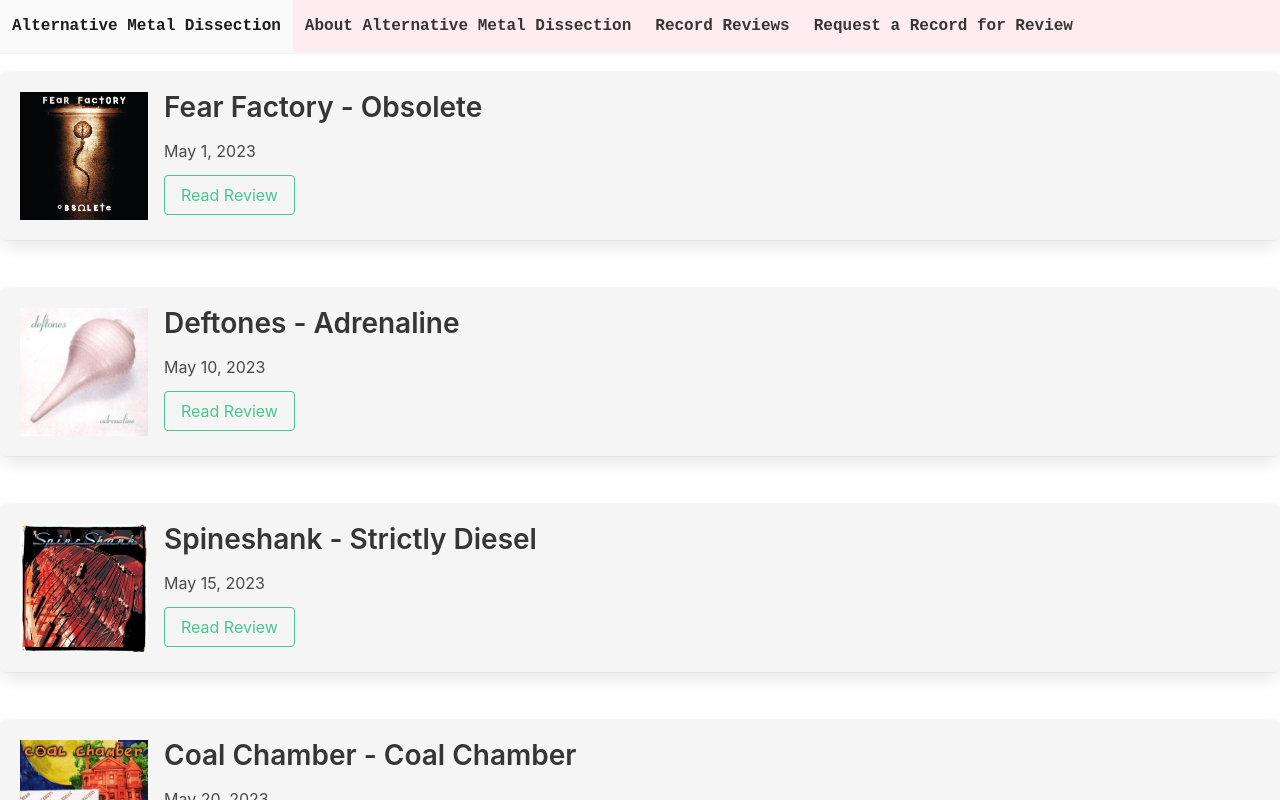
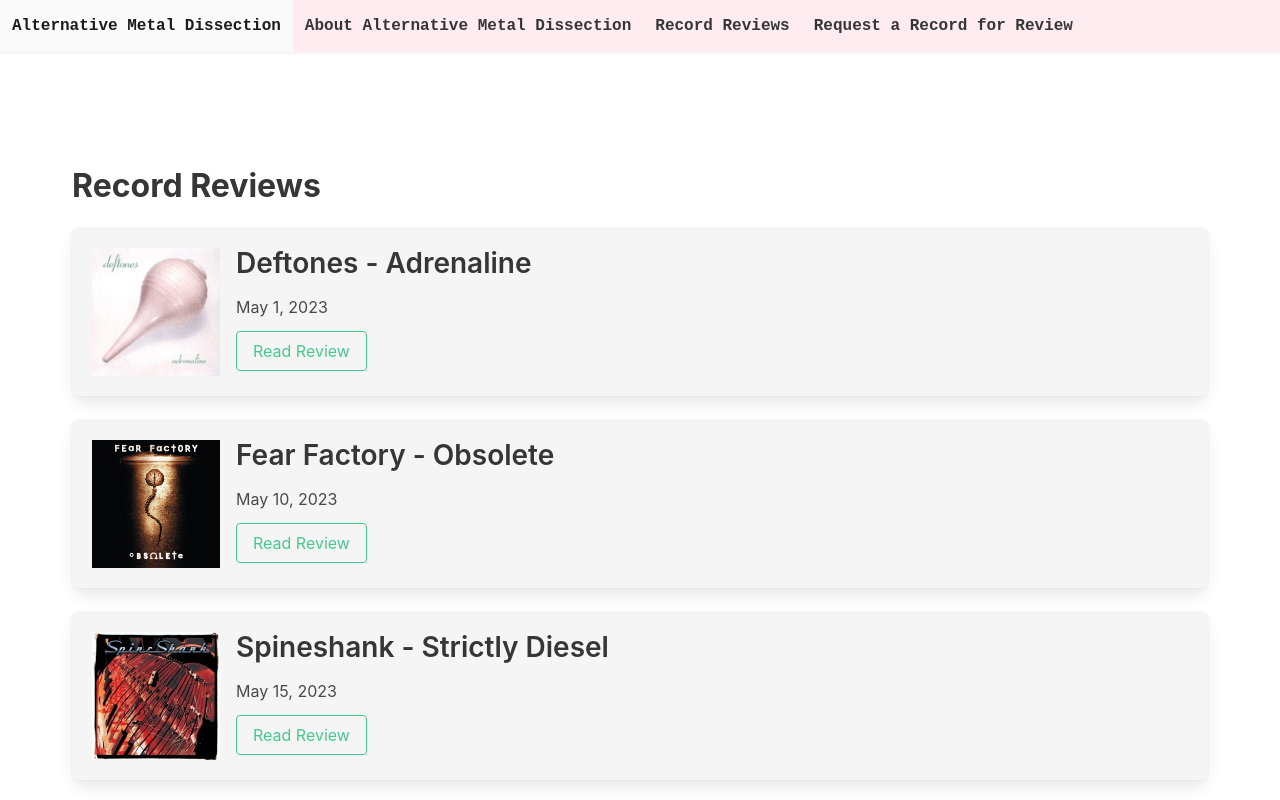
Before and after one commit to MacCode7110/AlternativeMetalDissection, a Next.js app: page /alternative_metal_record_reviews/alternative_metal_record_reviews in a window 1280 px wide. Shown: the top 800 px of the page. Built offline with nearby package versions, Linux system fonts and the light colour scheme.

Commit message:
Added webpage title to record reviews page.

```diff
--- a/components/reviews/Review_Item_Listing.js
+++ b/components/reviews/Review_Item_Listing.js
@@ -17,7 +17,7 @@
     //referencing our ReviewItem CSS module located locally inside of our Reviews folder inside the list HTML bracket or div HTML bracket means that the CSS styling in that file applies to every item/part in the entire block that is returned in this function.
     //note that the React Fragment does not support CSS styling from a file when imported through the className attribute
 
-    return (<div className = "box has-background-light mt-6">
+    return (<div className = "box has-background-light">
         <article className = "media">
             <div className = "media-left">
                 <figure className = "image is-128x128">
--- a/components/reviews/Review_List.js
+++ b/components/reviews/Review_List.js
@@ -7,11 +7,18 @@
 
     //map function creates a new array where each new element is the result of applying the argument function to each element in the original array
     //The map function is non-mutating on the original array, nor does it manipulate elements that do not hold values
-    return <ul>
-        {reviews.map(r =>
-        <ReviewItemListing key = {r.id} id = {r.id} title = {r.title} image = {r.image} date = {r.date}/> //we must reference each variable part of the object destructuring of the properties object argument in review-item
-        )}
-    </ul>
+    //
+    return <div>
+        <section className = "section is-medium">
+            <h1 className = "title has-text-weight-bold"> Record Reviews </h1>
+                <ul>
+                {reviews.map(r =>
+                <ReviewItemListing key = {r.id} id = {r.id} title = {r.title} image = {r.image} date = {r.date}/> //we must reference each variable part of the object destructuring of the properties object argument in review-item
+                )}
+                </ul>
+        </section>
+        <link rel="stylesheet" href="https://cdn.jsdelivr.net/npm/bulma@0.9.4/css/bulma.min.css"></link>
+    </div>
 }
 
 export default ReviewList; //above, there is an inner function r that changes nothing on each element of the original array, therefore allowing the map function to produce an identical array for return.
--- a/review_data.js
+++ b/review_data.js
@@ -5,17 +5,17 @@
     const reviewsList = [ //a constant array of key-value pairs, each element is treated as a Javascript object
         {
             id: 'r1',
-            title: 'Fear Factory - Obsolete',
+            title: 'Deftones - Adrenaline',
             text: 'a',
             date: '2023-5-1',
-            image: 'images/FearFactoryObsoleteAlbumCover.jpg',
+            image: 'images/DeftonesAdrenalineAlbumCover.jpg',
         },
         {
             id: 'r2',
-            title: 'Deftones - Adrenaline',
+            title: 'Fear Factory - Obsolete',
             text: 'b',
             date: '2023-5-10',
-            image: 'images/DeftonesAdrenalineAlbumCover.jpg',
+            image: 'images/FearFactoryObsoleteAlbumCover.jpg',
         },
         {
             id: 'r3',
```
